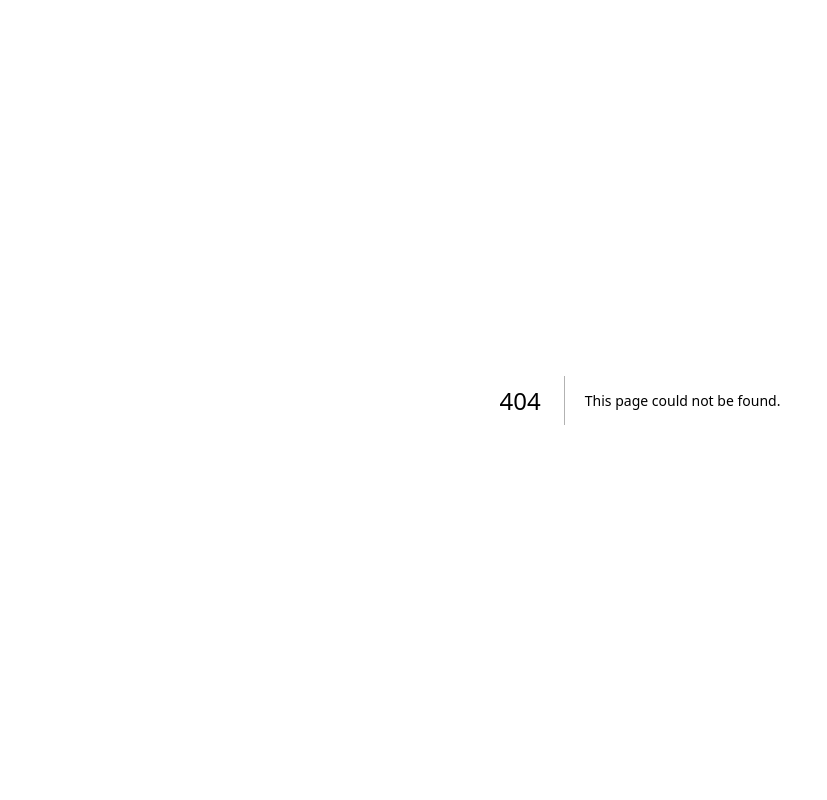
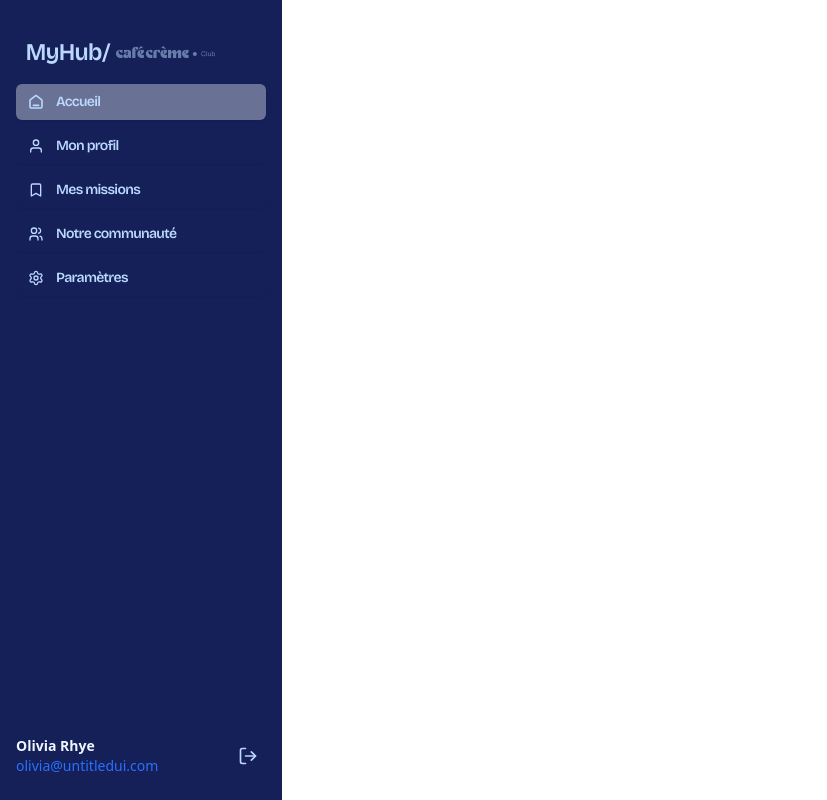
Before and after one commit to CafeCremeClub/my-hub, a Next.js app: page /dashboard in a window 1280 px wide. Before the commit this address had no page. Shown: the whole page, without its empty margins (0-827 px from the left). Built offline with nearby package versions, Linux system fonts and the light colour scheme.

Commit message:
feat: Add Dashboard layout and Sidebar components with routing functionality

```diff
--- a/public/index.ts
+++ b/public/index.ts
@@ -1,9 +1,11 @@
 import logo from "./images/my-hub-logo.png"
 import blueLogo from "./images/my-hub-blue-logo.png"
+import lightBlueLogo from "./images/my-hub-light-blue-logo.png"
 import user from "./images/user.jpg"
 
 export {
     logo,
     user,
-    blueLogo
+    blueLogo,
+    lightBlueLogo
 }
--- /dev/null
+++ b/src/app/dashboard/layout.tsx
@@ -0,0 +1,20 @@
+import React from 'react';
+import Sidebar from "@/components/dashboard/Sidebar";
+
+
+interface DashboardLayoutProps {
+    children: React.ReactNode;
+}
+
+const DashboardLayout = ({children}: DashboardLayoutProps) => {
+    return (
+        <div className="flex h-screen overflow-hidden">
+            <Sidebar/>
+            <div className="p-8">
+                {children}
+            </div>
+        </div>
+    );
+};
+
+export default DashboardLayout;
--- /dev/null
+++ b/src/app/dashboard/page.tsx
@@ -0,0 +1,11 @@
+import React from 'react';
+
+const DashboardPage = () => {
+    return (
+        <div>
+
+        </div>
+    );
+};
+
+export default DashboardPage;
--- a/src/components/auth/signup/SignUpSuccess.tsx
+++ b/src/components/auth/signup/SignUpSuccess.tsx
@@ -31,7 +31,7 @@ const SignUpSuccess = () => {
             <CustomButton
                 type="button"
                 className="bricolage-grotesque font-semibold"
-                onClick={() => router.push("/")}
+                onClick={() => router.push("/auth/onboarding")}
             >
                 Continuer
             </CustomButton>
--- /dev/null
+++ b/src/components/dashboard/Sidebar.tsx
@@ -0,0 +1,123 @@
+"use client";
+
+import React, {useEffect, useState} from 'react';
+import Image from "next/image";
+import {lightBlueLogo} from "../../../public";
+import {Button} from "@/components/ui/button";
+import HouseIcon from "@/components/icons/HouseIcon";
+import {FiUser} from "react-icons/fi";
+import {Bookmark, LogOut, Settings} from "lucide-react";
+import {TbUsers} from "react-icons/tb";
+import {usePathname, useRouter} from "next/navigation";
+
+const routes = [
+    {
+        id: 1,
+        name: "Accueil",
+        icon: HouseIcon,
+        route: "/dashboard",
+    },
+    {
+        id: 2,
+        name: "Mon profil",
+        icon: FiUser,
+        route: "/dashboard/profile",
+    },
+    {
+        id: 3,
+        name: "Mes missions",
+        icon: Bookmark,
+        route: "/dashboard/missions",
+    },
+    {
+        id: 4,
+        name: "Notre communauté",
+        icon: TbUsers,
+        route: "/dashboard/community",
+    },
+    {
+        id: 5,
+        name: "Paramètres",
+        icon: Settings,
+        route: "/dashboard/settings",
+    }
+]
+
+
+const Sidebar = () => {
+
+
+    const router = useRouter();
+    const pathname = usePathname();
+
+    const [selectedRoute, setSelectedRoute] = useState<string>(routes[0].name);
+
+    const onRoutePress = (name: string) => {
+        /*if (isOpen && onClose) {
+            onClose();
+        }*/
+        setSelectedRoute(name)
+        router.push(name);
+    }
+
+    useEffect(() => {
+        const currentRoute = routes.find(route => route.name === pathname);
+        if (currentRoute) {
+            setSelectedRoute(currentRoute.name);
+        } else {
+            setSelectedRoute(routes[0].name);
+        }
+    }, [pathname])
+
+    return (
+        <aside className="h-full flex flex-col w-[17.625rem] bg-[#142057] px-4 pt-9 pb-6">
+            <div className="flex flex-col gap-4 h-full">
+                <Image
+                    src={lightBlueLogo}
+                    alt="logo"
+                    className="object-center object-cover w-64"
+                />
+                <div className="flex flex-col gap-2 h-full">
+                    {
+                        routes.map((route) => (
+                            <Button
+                                key={route.id}
+                                className={`flex justify-start items-center gap-3 w-full rounded-[0.375rem] text-[#BCD8FF] font-semibold tracking-tighter bricolage-grotesque cursor-pointer hover:bg-[#697194]/90 ${
+                                    selectedRoute === route.name
+                                        ? "bg-[#697194]"
+                                        : "bg-transparent"
+                                }`}
+                                onClick={() => onRoutePress(route.route)}
+                                aria-label={route.name}
+                            >
+                                {<route.icon width={16} height={16} stroke="#BCD8FF" className="shrink-0"/>}
+                                {route.name}
+                            </Button>
+                        ))
+                    }
+
+                    <div className="flex items-center justify-between mt-auto">
+                        <div className="flex flex-col">
+                            <p className="text-[#EEF5FF] font-semibold text-sm">
+                                Olivia Rhye
+                            </p>
+                            <p className="text-[#2970FF] text-sm">
+                                olivia@untitledui.com
+                            </p>
+                        </div>
+
+                        <Button
+                            size="icon"
+                            variant="ghost"
+                            className="text-[#BCD8FF]  hover:text-[#BCD8FF]  hover:bg-[#697194] cursor-pointer"
+                        >
+                            <LogOut className="size-5" />
+                        </Button>
+                    </div>
+                </div>
+            </div>
+        </aside>
+    );
+};
+
+export default Sidebar;
--- /dev/null
+++ b/src/components/icons/HouseIcon.tsx
@@ -0,0 +1,35 @@
+import React from 'react';
+
+
+interface HouseIconProps {
+    width?: number;
+    height?: number;
+    stroke?: string;
+    className?: string;
+}
+
+const HouseIcon = ({
+                       width = 20,
+                       height = 20,
+                       stroke = '#BCD8FF',
+                       className = ""
+                   }: HouseIconProps) => {
+    return (
+        <svg
+            width={width}
+            height={height}
+            viewBox="0 0 20 20"
+            fill="none"
+            xmlns="http://www.w3.org/2000/svg"
+            className={className}
+            preserveAspectRatio="xMidYMid meet" // This helps with scaling
+            style={{width, height}} // Explicit inline style overrides
+        >
+            <path
+                d="M6.66667 14.1667H13.3333M9.18141 2.30333L3.52949 6.69927C3.15168 6.99312 2.96278 7.14005 2.82669 7.32405C2.70614 7.48704 2.61633 7.67065 2.56169 7.86588C2.5 8.08627 2.5 8.32558 2.5 8.80421V14.8333C2.5 15.7667 2.5 16.2335 2.68166 16.59C2.84144 16.9036 3.09641 17.1585 3.41002 17.3183C3.76654 17.5 4.23325 17.5 5.16667 17.5H14.8333C15.7668 17.5 16.2335 17.5 16.59 17.3183C16.9036 17.1585 17.1586 16.9036 17.3183 16.59C17.5 16.2335 17.5 15.7667 17.5 14.8333V8.80421C17.5 8.32558 17.5 8.08627 17.4383 7.86588C17.3837 7.67065 17.2939 7.48704 17.1733 7.32405C17.0372 7.14005 16.8483 6.99312 16.4705 6.69927L10.8186 2.30333C10.5258 2.07562 10.3794 1.96177 10.2178 1.918C10.0752 1.87938 9.92484 1.87938 9.78221 1.918C9.62057 1.96177 9.47418 2.07562 9.18141 2.30333Z"
+                stroke={stroke} strokeWidth="2" strokeLinecap="round" strokeLinejoin="round"/>
+        </svg>
+    );
+};
+
+export default HouseIcon;
```
Also changed, not shown: public/images/my-hub-light-blue-logo.png (added).
